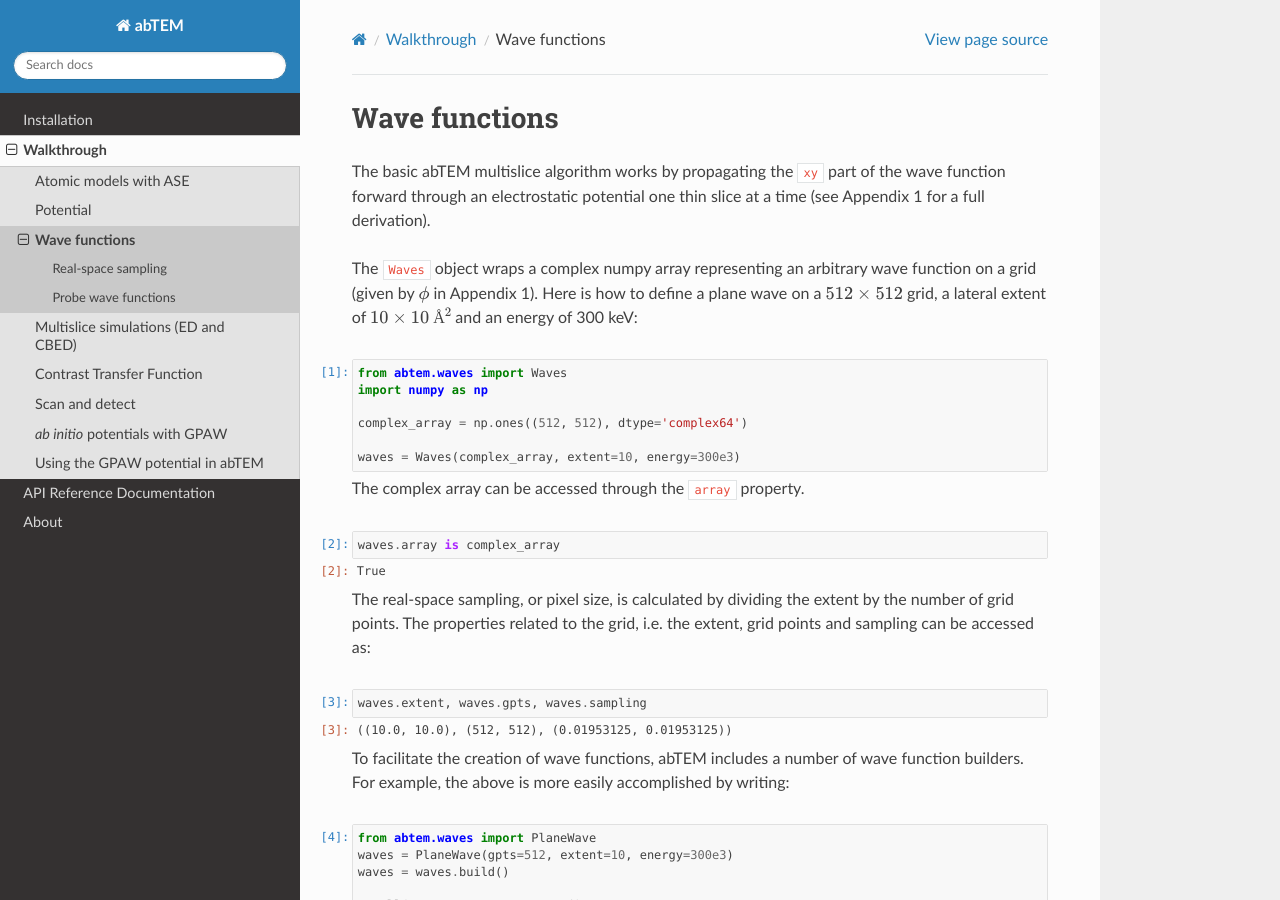
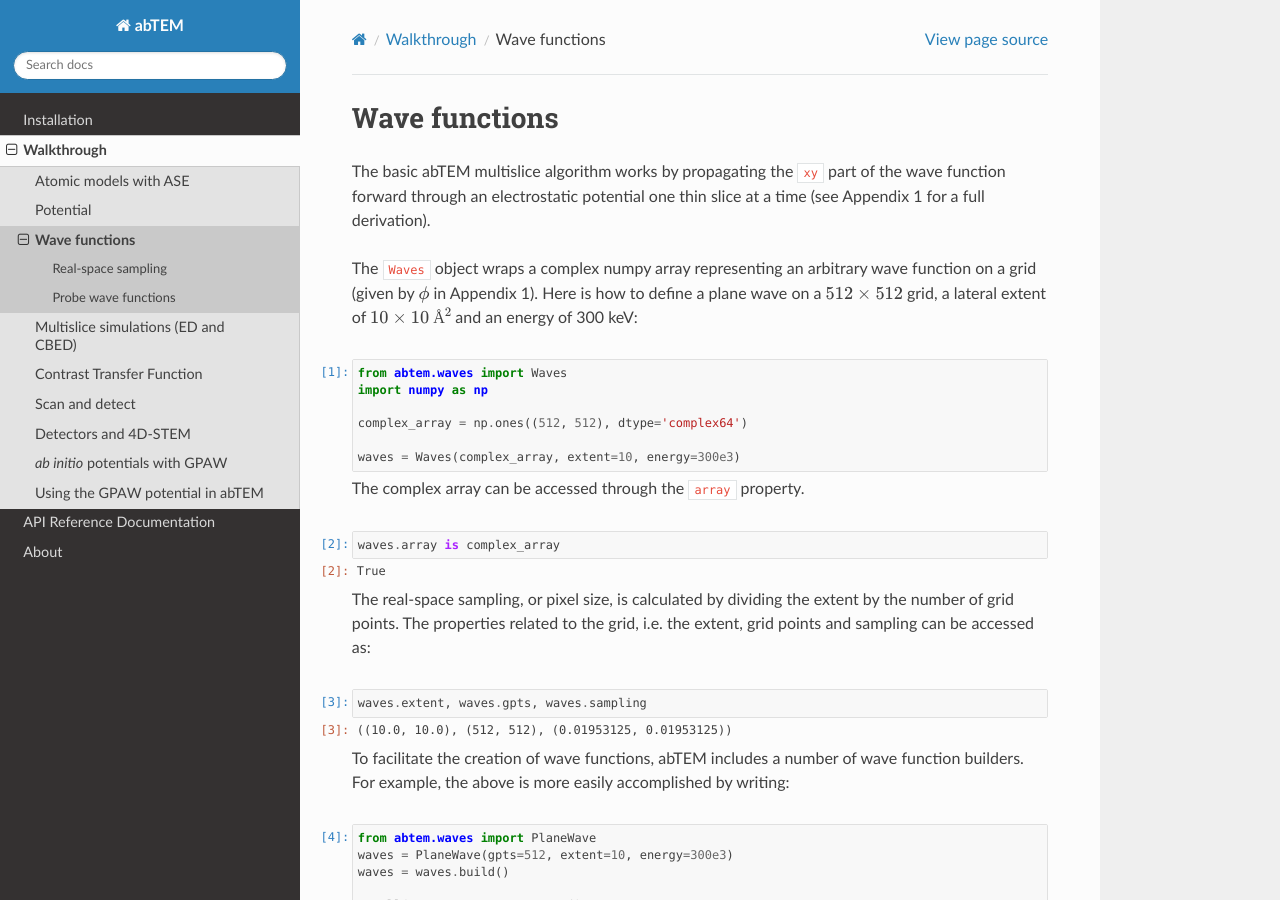
Before and after one commit to abTEM/abTEM, a Sphinx documentation site: the page built from docs/source/walkthrough/03_wave_functions.ipynb, in a window 1280 px wide and 900 px high. Built offline with Sphinx 7.4.7 and the Read the Docs theme 2.0.0, drawn with Linux system fonts in a browser that asks for light colours; pages that are not in the unit, such as notebooks, are missing from menus.

Commit message:
Updated walkthrough toctree.

```diff
--- a/docs/source/walkthrough/introduction.rst
+++ b/docs/source/walkthrough/introduction.rst
@@ -19,4 +19,6 @@
     04_multislice.ipynb
     05_contrast_transfer_function.ipynb
     06_scan_and_detect.ipynb
+    07_detectors_(4D-STEM).ipynb
+    08_temperature.ipynb
     10_DFT.ipynb
```
